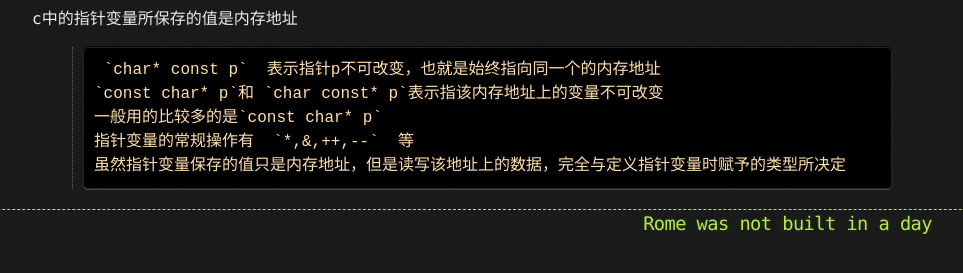
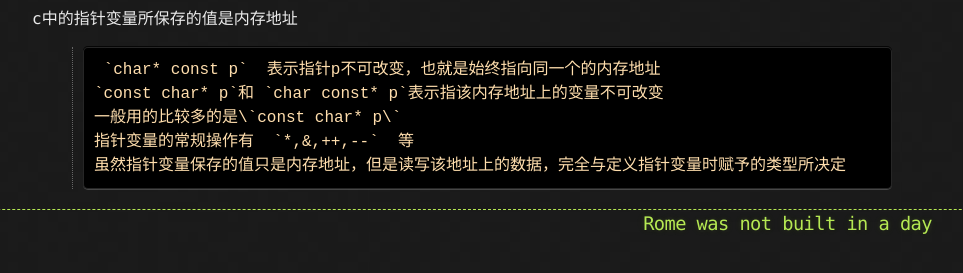
Before and after one commit to Shl4046/Shl4046.github.io, a Jekyll site: the page built from _posts/languages/2017-10-05-c.md, in a window 1280 px wide. Shown: the part 249-522 px from the top of the page, without its empty margins (163-1126 px from the left). Built offline with Jekyll 4.4.1, drawn with Linux system fonts in a browser that asks for light colours.

Commit message:
Update 2017-10-05-c.md

```diff
--- a/_posts/languages/2017-10-05-c.md
+++ b/_posts/languages/2017-10-05-c.md
@@ -8,6 +8,6 @@
 c中的指针变量所保存的值是内存地址
 >      `char* const p`  表示指针p不可改变，也就是始终指向同一个的内存地址
 >     `const char* p`和 `char const* p`表示指该内存地址上的变量不可改变
->     一般用的比较多的是`const char* p`
+>     一般用的比较多的是\`const char* p\`
 >     指针变量的常规操作有  `*,&,++,--`  等
 >     虽然指针变量保存的值只是内存地址，但是读写该地址上的数据，完全与定义指针变量时赋予的类型所决定
```
